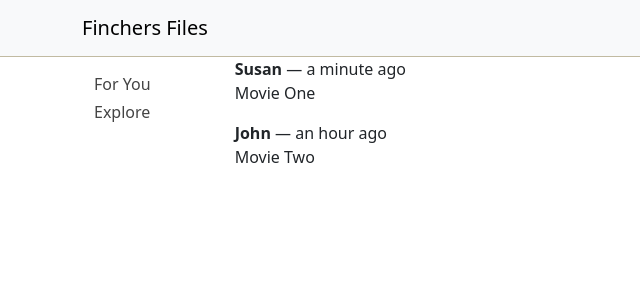
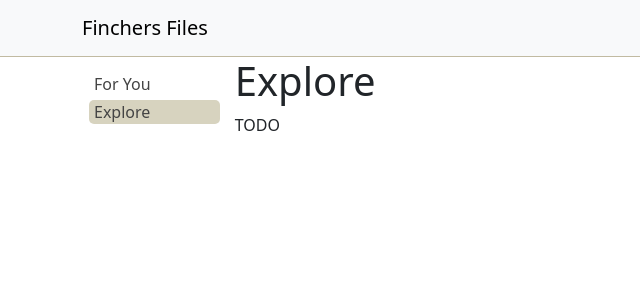
Before and after one commit to jurandrija645/finchers-files, a React (Create React App) app: page /explore in a window 1280 px wide. Shown: the top 300 px of the page, without its empty margins (0-640 px from the left). Built offline with nearby package versions, Linux system fonts and the light colour scheme.

Commit message:
Adding React Router with pages

```diff
--- a/src/App.js
+++ b/src/App.js
@@ -2,6 +2,30 @@ import Container from "react-bootstrap/Container";
 import Header from "./components/Header";
 import Posts from "./components/Posts";
 import Body from "./components/Body";
+import { createBrowserRouter, RouterProvider } from "react-router-dom";
+import FeedPage from "./pages/FeedPage";
+import ExplorePage from "./pages/ExplorePage";
+import LoginPage from "./pages/LoginPage";
+import UserPage from "./pages/UserPage";
+
+const router = createBrowserRouter([
+  {
+    path: "/",
+    element: <FeedPage />,
+  },
+  {
+    path: "/explore",
+    element: <ExplorePage />,
+  },
+  {
+    path: "/login",
+    element: <LoginPage />,
+  },
+  {
+    path: "/user/:username",
+    element: <UserPage />,
+  },
+]);
 
 export default function App() {
   const posts = []; // This is the array that will hold the posts
@@ -9,9 +33,7 @@ export default function App() {
   return (
     <Container fluid className="App">
       <Header />
-      <Body sidebar>
-        <Posts />
-      </Body>
+      <RouterProvider router={router} />
     </Container>
   );
 }
--- a/src/components/Sidebar.jsx
+++ b/src/components/Sidebar.jsx
@@ -1,14 +1,19 @@
 import Navbar from "react-bootstrap/Navbar";
 import Nav from "react-bootstrap/Nav";
+import { NavLink } from "react-router-dom";
 
 export default function Sidebar() {
   return (
     <Navbar sticky="top" className="flex-column Sidebar">
       <Nav.Item>
-        <Nav.Link href="/">For You</Nav.Link>
+        <Nav.Link as={NavLink} to="/" end>
+          For You
+        </Nav.Link>
       </Nav.Item>
       <Nav.Item>
-        <Nav.Link href="/explore">Explore</Nav.Link>
+        <Nav.Link as={NavLink} to="/explore">
+          Explore
+        </Nav.Link>
       </Nav.Item>
     </Navbar>
   );
--- a/src/index.css
+++ b/src/index.css
@@ -23,13 +23,17 @@
 .Sidebar a {
   color: #444;
   padding-left: 5px;
+  border-radius: 5px;
 }
 
 .Sidebar a:hover {
-  background-color: #c1baa1;
-  border-radius: 5px;
+  background-color: #d7d3bf;
 }
 
 .Sidebar a:visited {
   color: #444;
 }
+
+.Sidebar .nav-item .active {
+  background-color: #d7d3bf;
+}
--- /dev/null
+++ b/src/pages/ExplorePage.jsx
@@ -0,0 +1,10 @@
+import Body from "../components/Body";
+
+export default function ExplorePage() {
+  return (
+    <Body sidebar>
+      <h1>Explore</h1>
+      <p>TODO</p>
+    </Body>
+  );
+}
--- /dev/null
+++ b/src/pages/FeedPage.jsx
@@ -0,0 +1,10 @@
+import Body from "../components/Body";
+import Posts from "../components/Posts";
+
+export default function FeedPage({ sidebar, children }) {
+  return (
+    <Body sidebar>
+      <Posts />
+    </Body>
+  );
+}
--- /dev/null
+++ b/src/pages/LoginPage.jsx
@@ -0,0 +1,10 @@
+import Body from "../components/Body";
+
+export default function LoginPage() {
+  return (
+    <Body>
+      <h1>Login form</h1>
+      <p>TODO</p>
+    </Body>
+  );
+}
--- /dev/null
+++ b/src/pages/UserPage.jsx
@@ -0,0 +1,13 @@
+import { useParams } from "react-router-dom";
+import Body from "../components/Body";
+
+export default function UserPage() {
+  const { username } = useParams();
+
+  return (
+    <Body sidebar>
+      <h1>{username}</h1>
+      <p>TODO</p>
+    </Body>
+  );
+}
```
